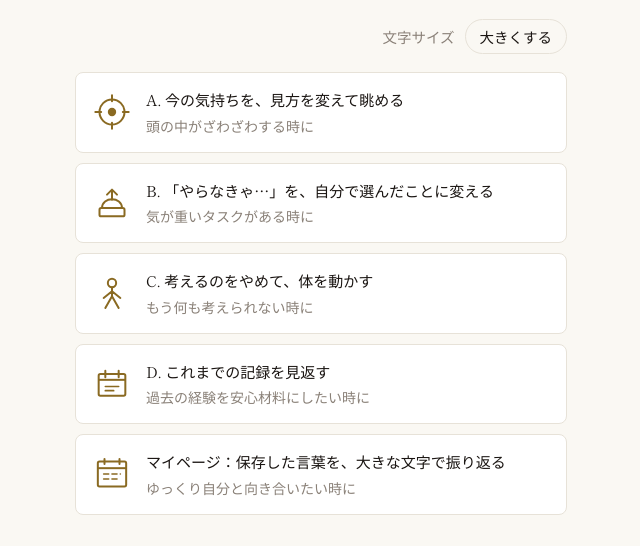
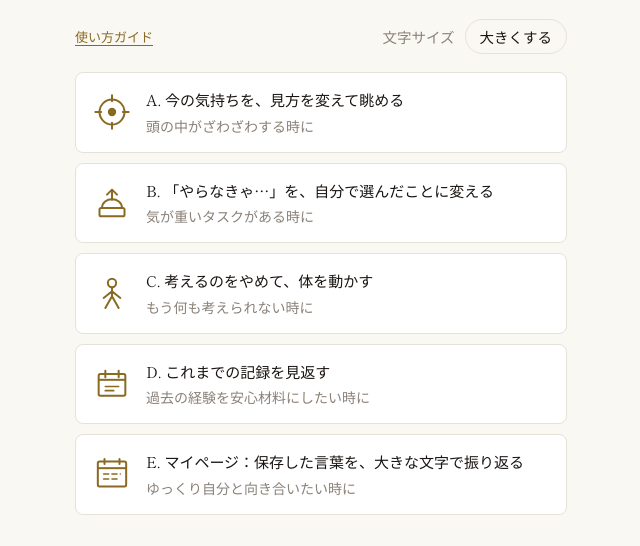
Before and after one commit to HSResilience/ReframeKobo, a plain HTML site: page index.html in a window 1280 px wide. Shown: the part 146-692 px from the top of the page, without its empty margins (319-959 px from the left). Drawn offline with Linux system fonts and the light colour scheme.

Commit message:
Update index.html

```diff
--- a/index.html
+++ b/index.html
@@ -81,12 +81,28 @@
   /* --- ホーム画面（A〜E ナビカード・文字サイズ切替） --- */
   .home-screen.hidden{ display: none; }
 
+  .top-utility-row{
+    display: flex;
+    align-items: center;
+    justify-content: space-between;
+    gap: 10px;
+    margin-bottom: 18px;
+    flex-wrap: wrap;
+  }
+
+  .guide-link{
+    font-size: 13px;
+    color: var(--developed);
+    text-decoration: underline;
+    text-underline-offset: 3px;
+  }
+
   .text-size-row{
     display: flex;
     align-items: center;
     justify-content: flex-end;
     gap: 10px;
-    margin-bottom: 18px;
+    margin-bottom: 0;
     font-size: 14.5px;
     color: var(--muted);
   }
@@ -1209,9 +1225,12 @@
   </header>
 
   <div class="home-screen" id="homeScreen">
-    <div class="text-size-row">
-      <span>文字サイズ</span>
-      <button type="button" id="textSizeBtn" class="text-size-btn">大きくする</button>
+    <div class="top-utility-row">
+      <a class="guide-link" href="manual.html">使い方ガイド</a>
+      <div class="text-size-row">
+        <span>文字サイズ</span>
+        <button type="button" id="textSizeBtn" class="text-size-btn">大きくする</button>
+      </div>
     </div>
 
     <div class="nav-cards">
@@ -1260,7 +1279,7 @@
           <svg viewBox="0 0 48 48"><rect x="7" y="9" width="34" height="30" rx="2" fill="none" stroke="currentColor" stroke-width="2.4"/><path d="M7 17 L41 17" stroke="currentColor" stroke-width="2.4"/><path d="M15 6 L15 12 M33 6 L33 12" stroke="currentColor" stroke-width="2.4" stroke-linecap="round"/><path d="M14 24 L20 24 M24 24 L30 24 M34 24 L34 24 M14 30 L20 30 M24 30 L30 30" stroke="currentColor" stroke-width="2" stroke-linecap="round"/></svg>
         </span>
         <span class="nav-card-body">
-          <span class="nav-card-title">マイページ：保存した言葉を、大きな文字で振り返る</span>
+          <span class="nav-card-title">E. マイページ：保存した言葉を、大きな文字で振り返る</span>
           <span class="nav-card-when">ゆっくり自分と向き合いたい時に</span>
         </span>
       </button>
```
